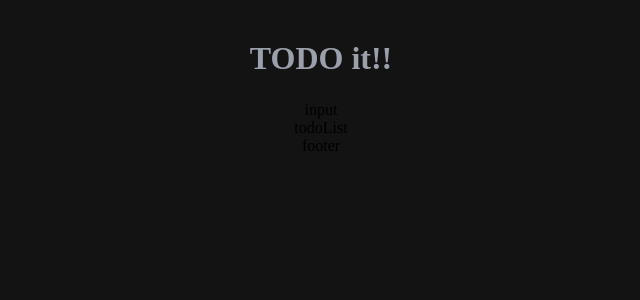
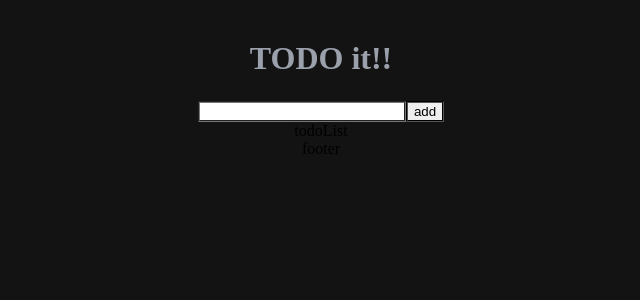
Before and after one commit to manbalboy/vue-intermediate, a Vue app in the folder vue-todo-manbalboy/: page / in a window 1280 px wide. Shown: the top 300 px of the page, without its empty margins (319-959 px from the left). Built offline with nearby package versions, Linux system fonts and the light colour scheme.

Commit message:
TODO input 컴포넌트 구현

```diff
--- a/vue-todo-manbalboy/src/components/TodoInput.vue
+++ b/vue-todo-manbalboy/src/components/TodoInput.vue
@@ -1,12 +1,23 @@
 <template>
     <div>
-        input
+        <input type="text" v-model="newTodoItem">
+        <button v-on:click="addTodo">add</button>
     </div>
 </template>
 
 <script>
     export default {
-
+        data : function() {
+            return {
+                newTodoItem : ""
+            }
+        },
+        methods: {
+            addTodo : function () {
+                localStorage.setItem(this.newTodoItem, this.newTodoItem);
+                this.newTodoItem = "";
+            }
+        },
     }
 </script>
 
```
